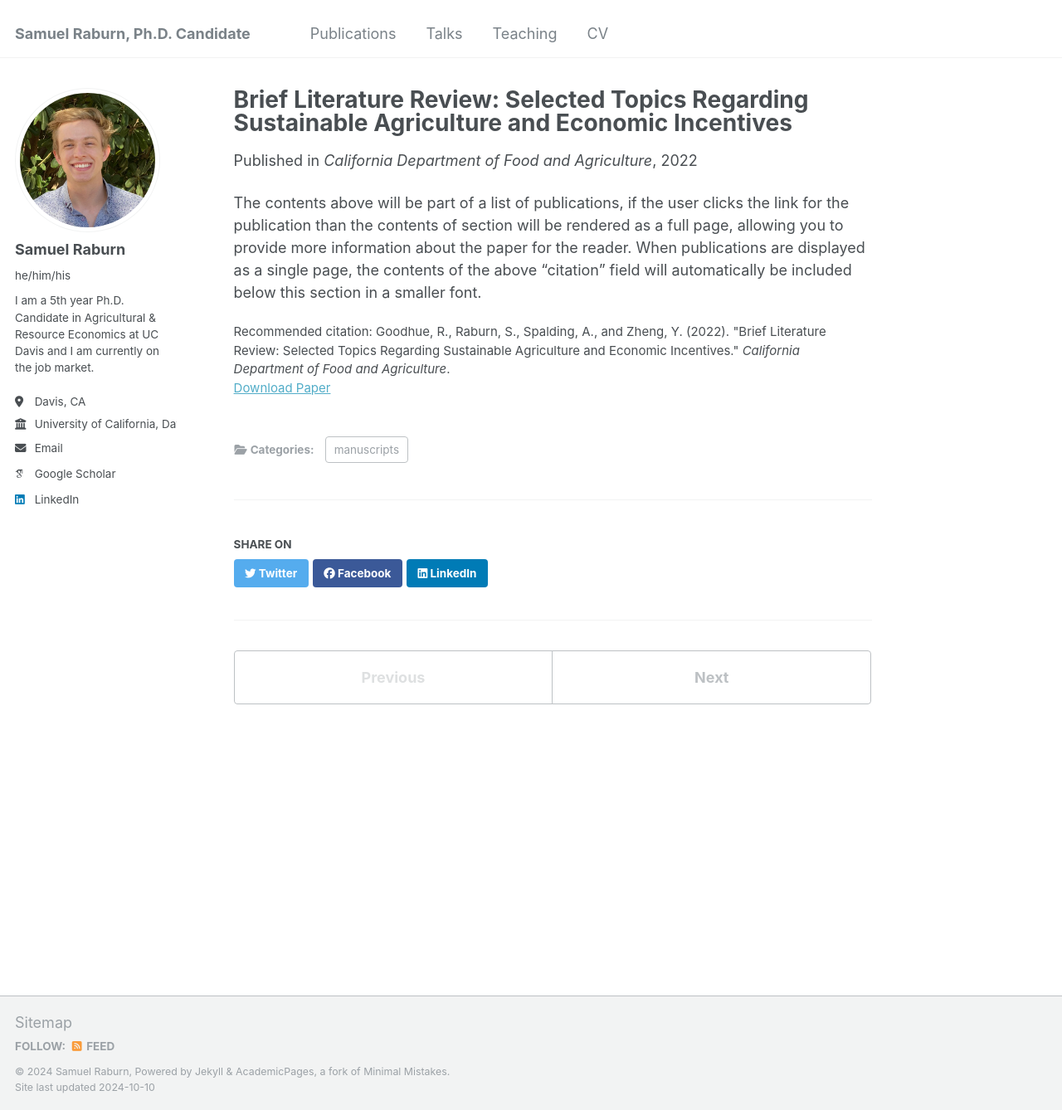
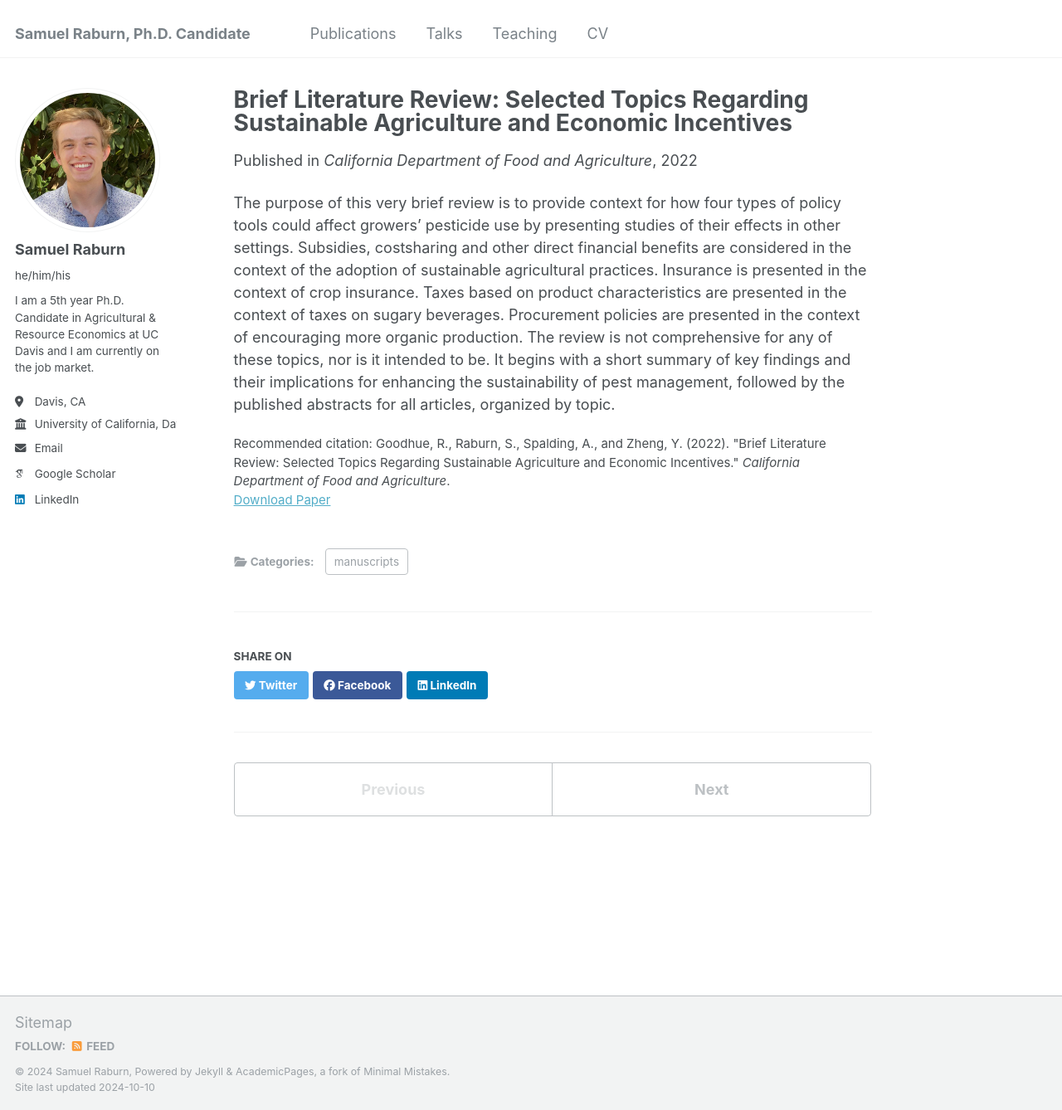
Before and after one commit to sraburn/sraburn.github.io, a Jekyll site: the page built from _publications/Brief Literature Review.md, in a window 1280 px wide and 1338 px high. Shown: the whole window at 83% size. Built offline with Jekyll 4.4.1, drawn with Linux system fonts in a browser that asks for light colours; some web fonts are replaced.

Commit message:
Update Brief Literature Review.md

```diff
--- a/_publications/Brief Literature Review.md
+++ b/_publications/Brief Literature Review.md
@@ -10,4 +10,4 @@ paperurl: 'http://academicpages.github.io/files/paper1.pdf](https://www.cdfa.ca.
 citation: 'Goodhue, R., Raburn, S., Spalding, A., and Zheng, Y. (2022). &quot;Brief Literature Review: Selected Topics Regarding Sustainable Agriculture and Economic Incentives.&quot; <i>California Department of Food and Agriculture</i>.'
 ---
 
-The contents above will be part of a list of publications, if the user clicks the link for the publication than the contents of section will be rendered as a full page, allowing you to provide more information about the paper for the reader. When publications are displayed as a single page, the contents of the above "citation" field will automatically be included below this section in a smaller font.
+The purpose of this very brief review is to provide context for how four types of policy tools could affect growers’ pesticide use by presenting studies of their effects in other settings. Subsidies, costsharing and other direct financial benefits are considered in the context of the adoption of sustainable agricultural practices. Insurance is presented in the context of crop insurance. Taxes based on product characteristics are presented in the context of taxes on sugary beverages. Procurement policies are presented in the context of encouraging more organic production. The review is not comprehensive for any of these topics, nor is it intended to be. It begins with a short summary of key findings and their implications for enhancing the sustainability of pest management, followed by the published abstracts for all articles, organized by topic.
```
